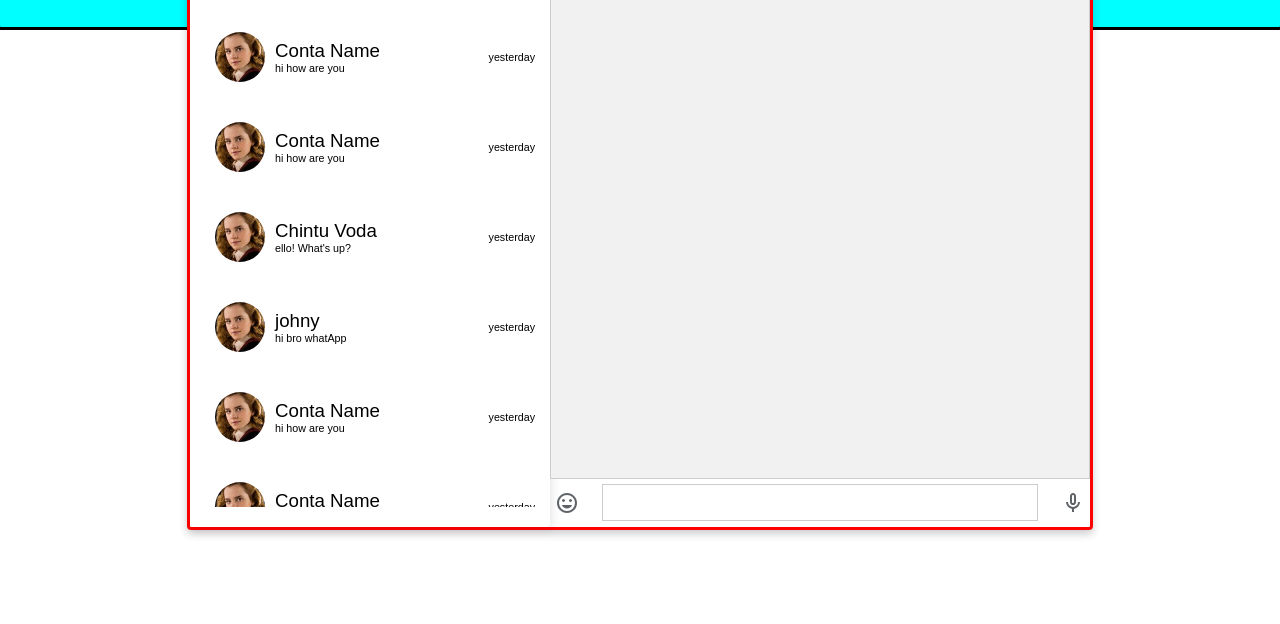
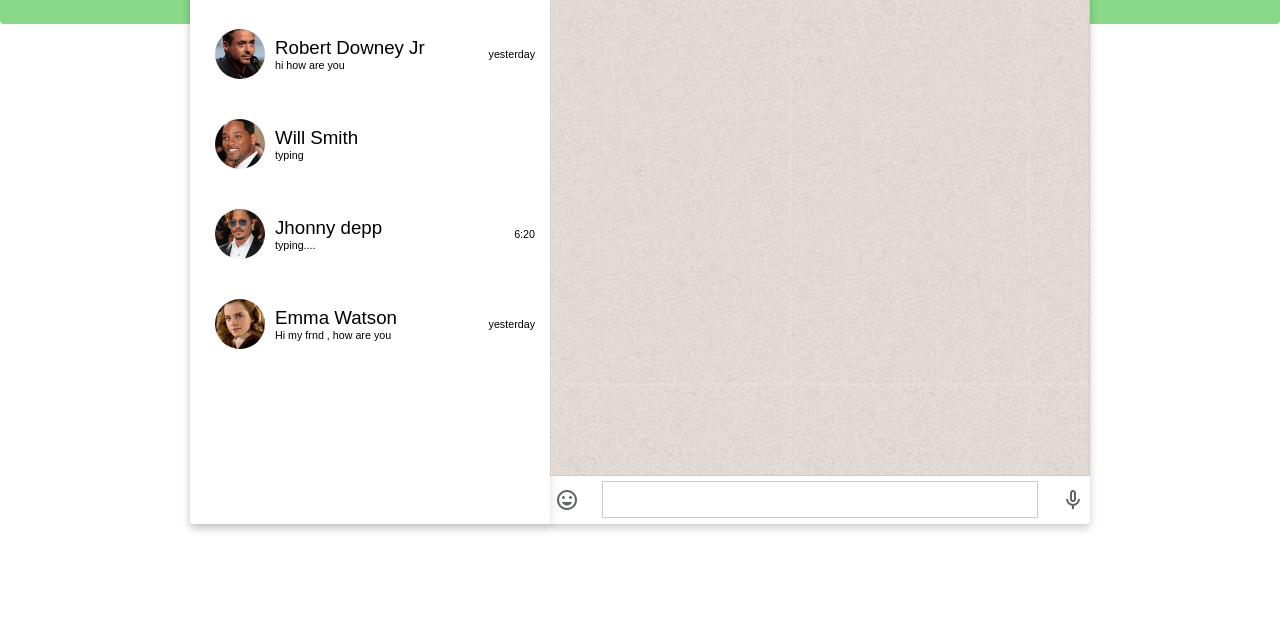
Before and after one commit to GOWTHAMRAJ004/whatApp, a plain HTML site: page index.html in a window 1280 px wide. Shown: the part 176-800 px from the top of the page. Drawn offline with Linux system fonts and the light colour scheme.

Commit message:
Completed all the functions

```diff
--- a/index.html
+++ b/index.html
@@ -37,10 +37,10 @@
                 <div class="scroll">
                 <div class="chartSection">
                     <div class="profilesbar">
-                        <div class="profiles">
-                            <img src="./asserts/download (1).jpeg" alt="User" class="user">
+                        <div class="profiles" data-name="Robert Downey Jr" data-image="./asserts/download (3).jpeg" data-message="Hello! What's up?">
+                            <img src="./asserts/download (3).jpeg" alt="User" class="user">
                             <div>
-                                <h3>Conta Name</h3>
+                                <h3>Robert Downey Jr</h3>
                                 <h6>hi how are you</h6>
                             </div>
 
@@ -52,11 +52,41 @@
                 </div>
                 <div class="chartSection">
                     <div class="profilesbar">
-                        <div class="profiles">
+                        <div class="profiles" data-name="Will Smith" data-image="./asserts/download (4).jpeg" data-message="Hi whats app!">
+                            <img src="./asserts/download (4).jpeg" alt="User" class="user">
+                            <div>
+                                <h3>Will Smith</h3>
+                                <h6>typing</h6>
+                            </div>
+
+                        </div>
+                        <div class="time">
+                            <h6></h6>
+                        </div>
+                    </div>
+                </div>
+                <div class="chartSection">
+                    <div class="profilesbar">
+                        <div class="profiles" data-name="Jhonny depp" data-image="./asserts/download.jpeg" data-message="typing....">
+                            <img src="./asserts/download.jpeg" alt="User" class="user">
+                            <div>
+                                <h3>Jhonny depp</h3>
+                                <h6>typing....</h6>
+                            </div>
+
+                        </div>
+                        <div class="time">
+                            <h6>6:20</h6>
+                        </div>
+                    </div>
+                </div>
+                <div class="chartSection">
+                    <div class="profilesbar">
+                        <div class="profiles" data-name="Emma Watson" data-image="./asserts/download (1).jpeg" data-message="Hi my frnd , how are you">
                             <img src="./asserts/download (1).jpeg" alt="User" class="user">
                             <div>
-                                <h3>Conta Name</h3>
-                                <h6>hi how are you</h6>
+                                <h3>Emma Watson</h3>
+                                <h6>Hi my frnd , how are you</h6>
                             </div>
 
                         </div>
@@ -65,91 +95,21 @@
                         </div>
                     </div>
                 </div>
+
                 <div class="chartSection">
-                    <div class="profilesbar">
-                        <div class="profiles" data-name="Chintu Voda" data-image="./asserts/download (1).jpeg" data-message="Hello! What's up?">
-                            <img src="./asserts/download (1).jpeg" alt="User" class="user">
-                            <div>
-                                <h3>Chintu Voda</h3>
-                                <h6>ello! What's up?</h6>
-                            </div>
 
-                        </div>
-                        <div class="time">
-                            <h6>yesterday</h6>
-                        </div>
-                    </div>
                 </div>
-                <div class="chartSection">
-                    <div class="profilesbar">
-                        <div class="profiles" data-name="johny" data-image="./asserts/download (1).jpeg" data-message="hi bro whatApp">
-                            <img src="./asserts/download (1).jpeg" alt="User" class="user">
-                            <div>
-                                <h3>johny</h3>
-                                <h6>hi bro whatApp</h6>
-                            </div>
 
-                        </div>
-                        <div class="time">
-                            <h6>yesterday</h6>
-                        </div>
-                    </div>
-                </div>
-                <div class="chartSection">
-                    <div class="profilesbar">
-                        <div class="profiles">
-                            <img src="./asserts/download (1).jpeg" alt="User" class="user">
-                            <div>
-                                <h3>Conta Name</h3>
-                                <h6>hi how are you</h6>
-                            </div>
-
-                        </div>
-                        <div class="time">
-                            <h6>yesterday</h6>
-                        </div>
-                    </div>
-                </div>
-                <div class="chartSection">
-                    <div class="profilesbar">
-                        <div class="profiles">
-                            <img src="./asserts/download (1).jpeg" alt="User" class="user">
-                            <div>
-                                <h3>Conta Name</h3>
-                                <h6>hi how are you</h6>
-                            </div>
-
-                        </div>
-                        <div class="time">
-                            <h6>yesterday</h6>
-                        </div>
-                    </div>
-                </div>
-                <div class="chartSection">
-                    <div class="profilesbar">
-                        <div class="profiles">
-                            <img src="./asserts/download (1).jpeg" alt="User" class="user">
-                            <div>
-                                <h3>Conta Name</h3>
-                                <h6>hi how are you</h6>
-                            </div>
-
-                        </div>
-                        <div class="time">
-                            <h6>yesterday</h6>
-                        </div>
-                    </div>
-                </div>
             </div>
             </div>
             <div class="chart">
                 <div class="chartprofilebar">
                     <div class="chartProfile">
                         <div class="profiless">
-                            <img id="chat-user-image" src="./asserts/download (1).jpeg" alt="User" class="user">
+                            <img id="chatUserImage" src="./asserts/download (1).jpeg" alt="User" class="user">
                             <div>
-                                <h3 id="chat-user-name">Conta Name</h3>
-                                <h6 id="chat-user-message">hi how are you</h6>
+                                <h3 id="chatUserName">Conta Name</h3>
+                                <h6 id="chatUserMessage">hi how are you</h6>
                             </div>
 
                         </div>
--- a/script.js
+++ b/script.js
@@ -6,9 +6,10 @@ document.querySelectorAll('.profiles').forEach(profile => {
         let selectedImage = this.getAttribute('data-image');
         let selectedMessage = this.getAttribute('data-message');
 
-        document.getElementById('chat-user-name').textContent = selectedName;
-        document.getElementById('chat-user-image').src = selectedImage;
-        document.getElementById('chat-user-message').textContent = selectedMessage;
+        document.getElementById('chatUserName').textContent = selectedName;
+        document.getElementById('chatUserImage').src = selectedImage;
+        document.getElementById('chatUserMessage').textContent = selectedMessage;
+        document.querySelector(".chartBody").innerHTML = "";
     });
 });
 document.querySelector(".charts").addEventListener("keypress", function(event) {
@@ -17,15 +18,22 @@ document.querySelector(".charts").addEventListener("keypress", function(event) {
 
         let inputField = event.target;
         let message = inputField.value.trim();
-
+        let now = new Date();
+        let hours = now.getHours().toString().padStart(2, '0');
+        let minutes = now.getMinutes().toString().padStart(2, '0');
+        let currentTime = `${hours}:${minutes}`;
+        console.log(currentTime);
         if (message !== "") {
             let chatBody = document.querySelector(".chartBody");
             let messageElement = document.createElement("div");
-
+            let time = document.createElement("H6");
+            time.classList.add("timer");
+            time.innerText  = currentTime;
             messageElement.classList.add("chatMessage");
             messageElement.innerText = message;
+            messageElement.appendChild(time);
+            chatBody.appendChild(messageElement);
 
-            chatBody.appendChild(messageElement);
             chatBody.scrollTop = chatBody.scrollHeight;
 
             inputField.value = "";
--- a/style.css
+++ b/style.css
@@ -5,10 +5,9 @@ body {
 }
 
 .outerHeader {
-   border: solid black;
    border-radius: 4px;
    height: 200px;
-   background-color: aqua;
+   background-color: rgb(137, 217, 137);
    position: absolute;
    z-index: 0;
    overflow: hidden;
@@ -32,8 +31,7 @@ body {
 
 .chartScreen {
    margin-top: 50px;
-border: 3px solid red;
-   width: 80%;
+   width: 90%;
    max-width: 900px;
    height: 650px;
    border-radius: 4px;
@@ -170,7 +168,8 @@ h3, h6 {
 
 }
 
-.chatMessage {
+.chatMessage{
+
    background-color: #dcf8c6;
    padding: 8px 12px;
    border-radius: 10px;
@@ -180,12 +179,19 @@ h3, h6 {
 }
 .chartBody{
    border: 1px solid #ccc;
-overflow-y: auto;
-display: flex;
-flex-direction: column;
-gap: 10px;
-background-color: #f1f1f1;
+   overflow-y: auto;
+   display: flex;
+   flex-direction: column;
+   gap: 10px;
+   background-image: url("./asserts/OIP.jpg");
 }
 .chartprofilebar{
    background-color: white;
 }
+
+.timer{
+   margin-top: 2px;
+   display: flex;
+   justify-content: end;
+   font-size: 10px;
+}
```
Also changed, not shown: asserts/OIP.jpg (added).
